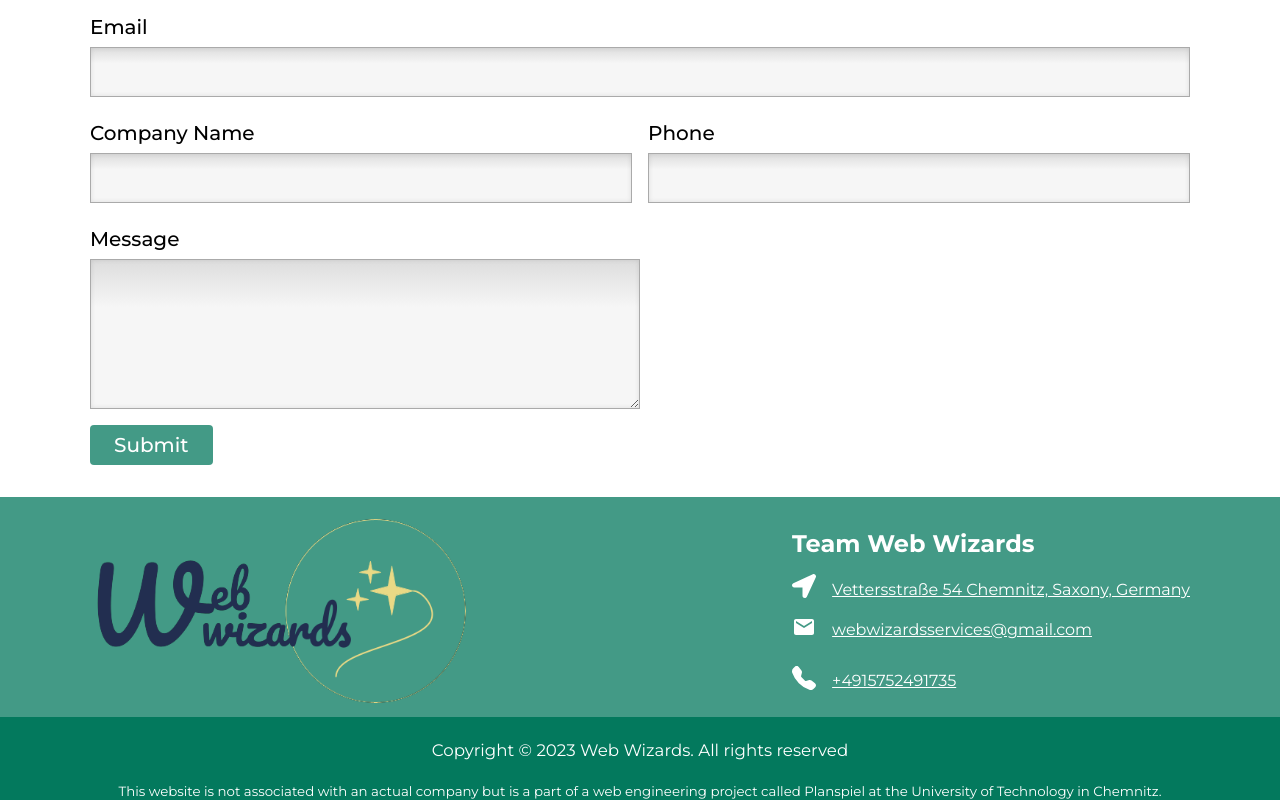
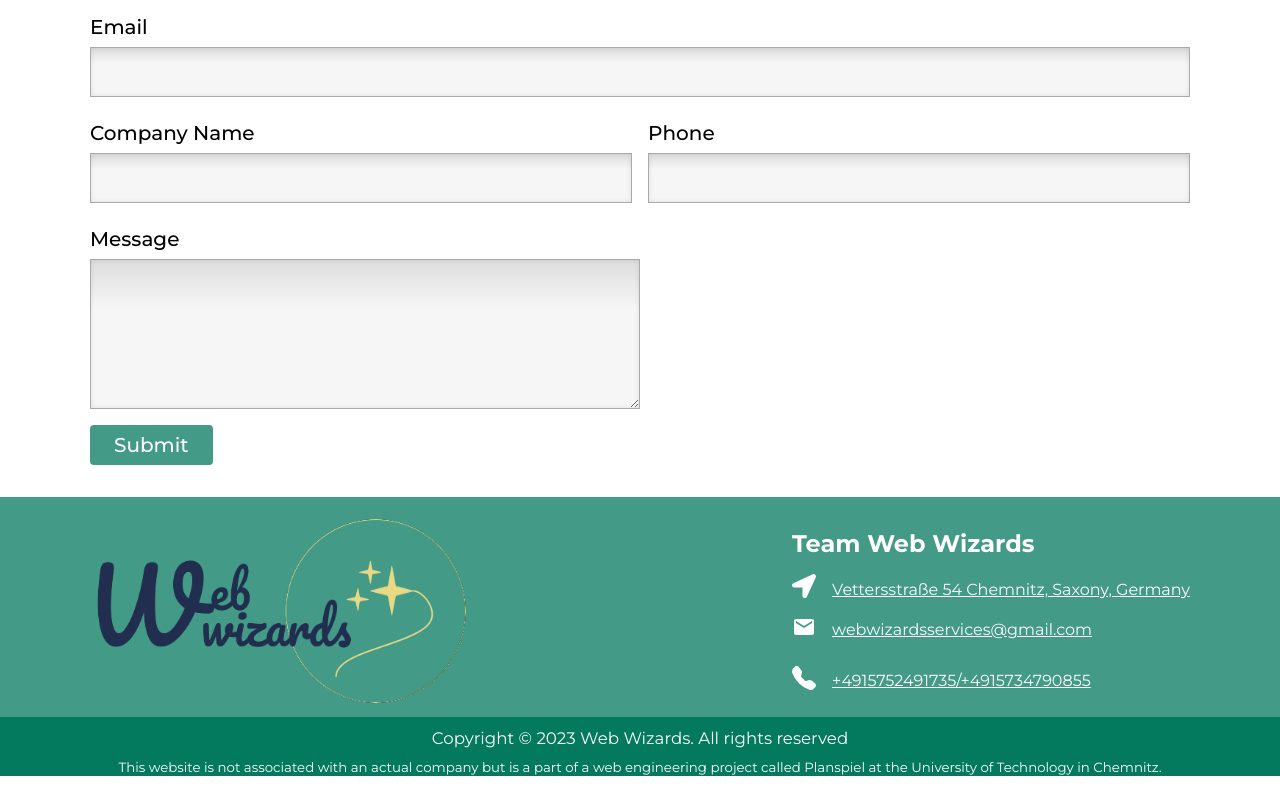
Before and after one commit to saroj2053/web-wizards, a React (Vite) app: page / in a window 1280 px wide. Shown: the part 2165-2965 px from the top of the page. After the commit the page ends 2941 px from the top, so only its background shows below. Built offline with nearby package versions, Linux system fonts and the light colour scheme.

Commit message:
changes made to footer

```diff
--- a/src/components/Footer/Footer.jsx
+++ b/src/components/Footer/Footer.jsx
@@ -47,7 +47,7 @@ const Footer = () => {
                   <BsFillTelephoneFill />
                 </h2>
                 <a href="tel:+4915752491735" className="m-1">
-                  +4915752491735
+                  +4915752491735/+4915734790855
                 </a>
               </div>
             </div>
--- a/src/components/Footer/Footer.module.css
+++ b/src/components/Footer/Footer.module.css
@@ -28,7 +28,7 @@
   background: #03795d;
   text-align: center;
   font-size: 1.25rem;
-  padding: 1.25rem;
+  padding: 0.5rem;
 }
 
 .companyLocation {
```
